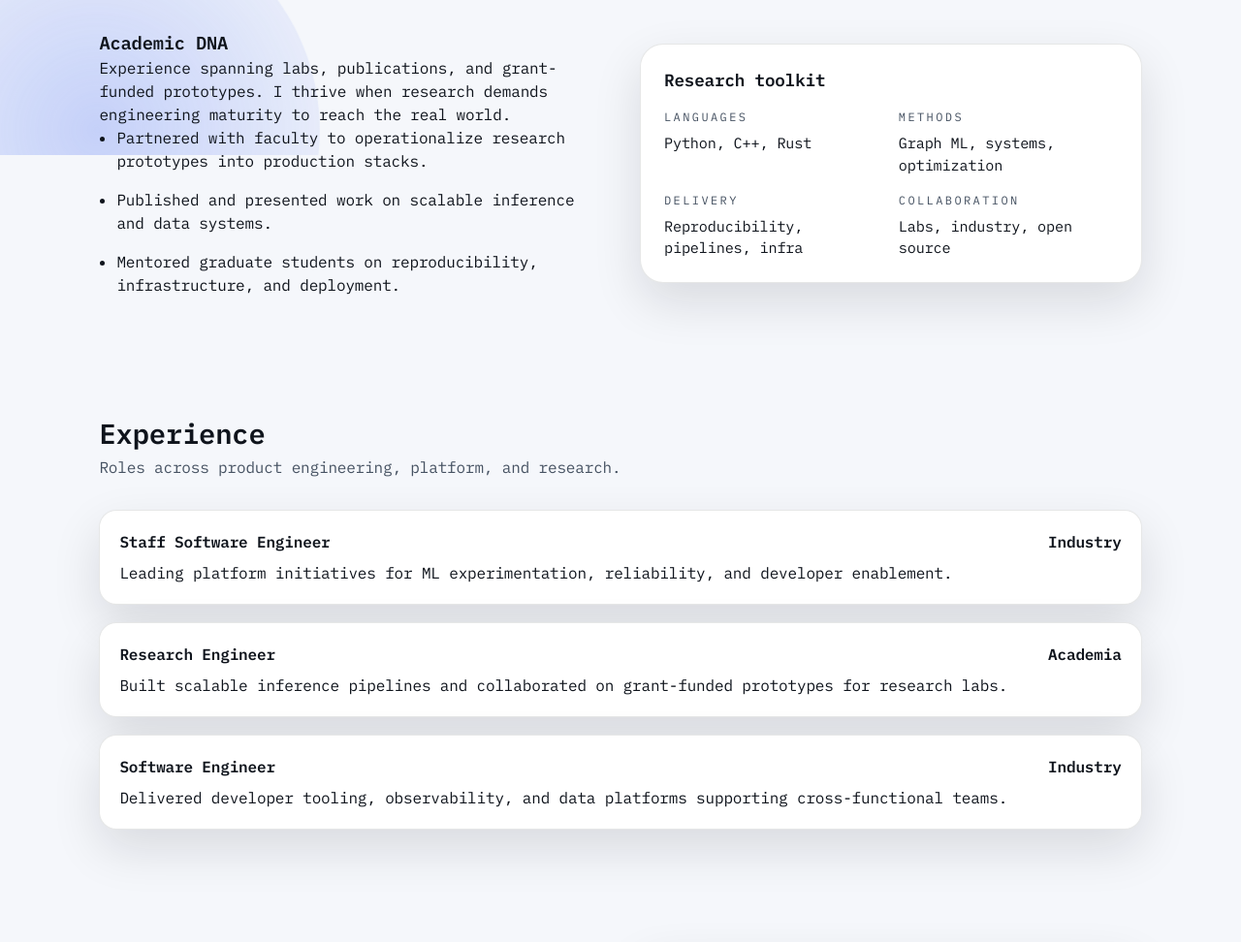
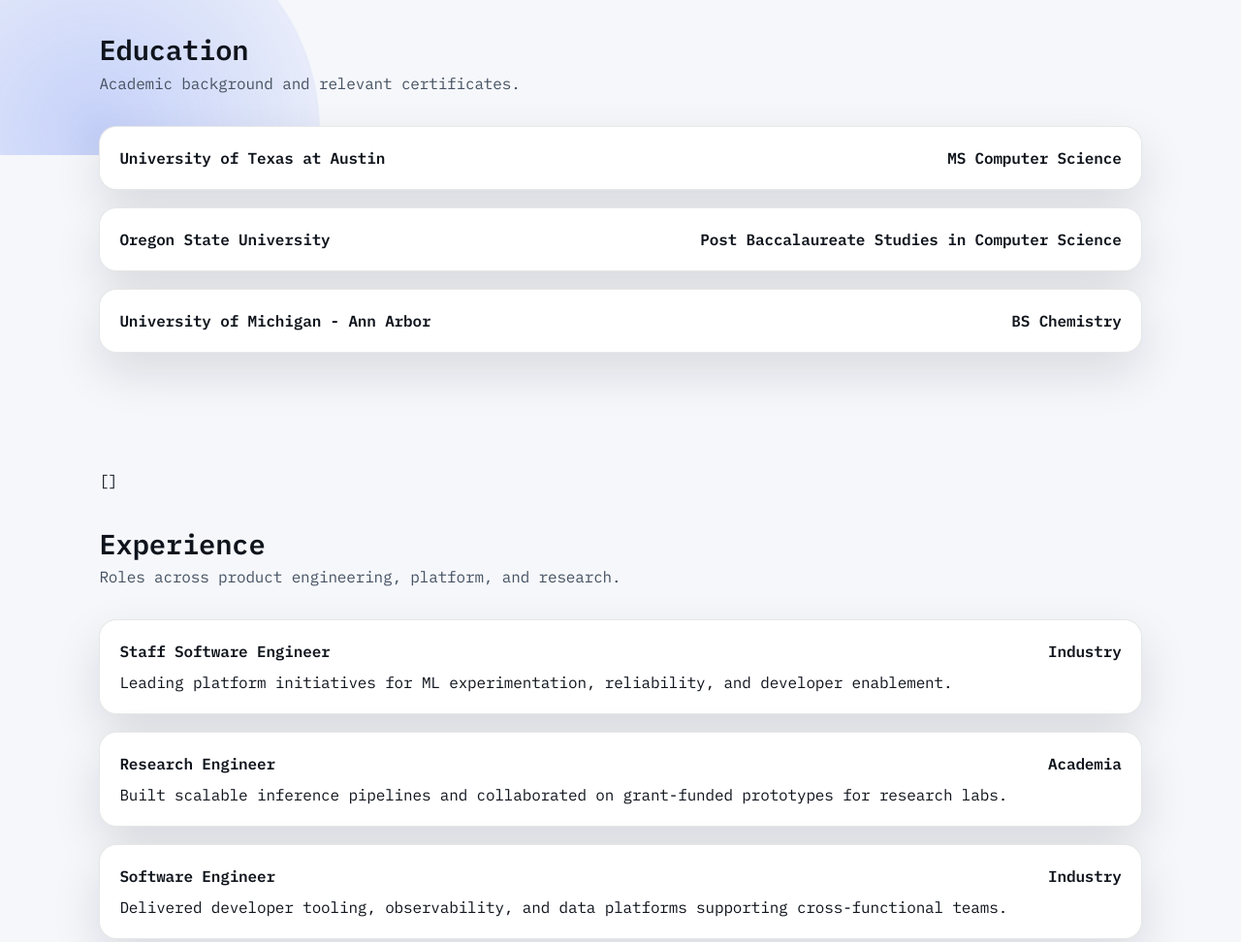
Before and after one commit to jake-ogle/jake-ogle.github.io, a plain HTML site: page index.html in a window 1280 px wide. Shown: the part 640-1612 px from the top of the page at 97% size. Drawn offline with Linux system fonts and the light colour scheme.

Commit message:
added education

```diff
--- a/index.html
+++ b/index.html
@@ -1,15 +1,20 @@
 <!doctype html>
 <html lang="en" data-theme="dark">
+
 <head>
   <meta charset="utf-8" />
   <meta name="viewport" content="width=device-width, initial-scale=1" />
   <title>Jake Ogle | Software Engineer</title>
-    <meta name="description" content="Portfolio for Jake Ogle, software engineer with experience in academia and industry." />
+  <meta name="description"
+    content="Portfolio for Jake Ogle, software engineer with experience in academia and industry." />
   <link rel="preconnect" href="https://fonts.googleapis.com" />
   <link rel="preconnect" href="https://fonts.gstatic.com" crossorigin />
-    <link href="https://fonts.googleapis.com/css2?family=IBM+Plex+Sans:wght@300;400;600&family=IBM+Plex+Mono:wght@300;400;600&display=swap" rel="stylesheet" />
+  <link
+    href="https://fonts.googleapis.com/css2?family=IBM+Plex+Sans:wght@300;400;600&family=IBM+Plex+Mono:wght@300;400;600&display=swap"
+    rel="stylesheet" />
   <link rel="stylesheet" href="styles.css" />
 </head>
+
 <body>
   <div class="ambient" aria-hidden="true">
     <div class="orb orb-a"></div>
@@ -29,6 +34,7 @@
       <nav class="site-nav">
         <a href="#work">Work</a>
         <a href="#research">Research</a>
+        <a href="#education">Education</a>
         <a href="#experience">Experience</a>
         <a href="#contact">Contact</a>
       </nav>
@@ -64,7 +70,8 @@
         </div>
         <div class="card">
           <p class="card-eyebrow">Currently</p>
-            <p class="card-title">Machine Learning Engineer @ Michigan Medicine in the <a href="https://mlins.org/">Machine Learning in Neurosurgery Lab</a></p>
+          <p class="card-title">Machine Learning Engineer @ Michigan Medicine in the <a
+              href="https://mlins.org/">Machine Learning in Neurosurgery Lab</a></p>
           <p class="card-body">
             Building scalable data and experimentation platforms utilizing HPC enviornments with multi.
           </p>
@@ -126,7 +133,7 @@
         </div>
       </section> -->
 
-      <section class="section split" id="research">
+    <!-- <section class="section split" id="research">
       <div>
         <h3>Academic DNA</h3>
         <p>
@@ -160,9 +167,44 @@
           </div>
         </div>
       </div>
+    </section> -->
+
+    <section class="section" id="education">
+      <div class="section-head">
+        <h3>Education</h3>
+        <p>Academic background and relevant certificates.</p>
+      </div>
+      <div class="timeline">
+        <div class="timeline-item">
+          <div class="timeline-title">
+            <h4>University of Texas at Austin</h4>
+            <span>MS Computer Science</span>
+          </div>
+          <!-- <p>
+            Leading platform initiatives for ML experimentation, reliability, and developer enablement.
+          </p> -->
+        </div>
+        <div class="timeline-item">
+          <div class="timeline-title">
+            <h4>Oregon State University</h4>
+            <span>Post Baccalaureate Studies in Computer Science</span>
+          </div>
+          <!-- <p>
+            Built scalable inference pipelines and collaborated on grant-funded prototypes for research labs.
+          </p> -->
+        </div>
+        <div class="timeline-item">
+          <div class="timeline-title">
+            <h4>University of Michigan - Ann Arbor</h4>
+            <span>BS Chemistry</span>
+          </div>
+          <!-- <p>
+            Delivered developer tooling, observability, and data platforms supporting cross-functional teams.
+          </p> -->
+        </div>
+      </div>
     </section>
-
-      <section class="section" id="experience">
+    <section class="section" id="experience">[]
       <div class="section-head">
         <h3>Experience</h3>
         <p>Roles across product engineering, platform, and research.</p>
@@ -198,7 +240,7 @@
       </div>
     </section>
 
-      <section class="section contact" id="contact">
+    <!-- <section class="section contact" id="contact">
         <div>
           <h3>Let's build something resilient.</h3>
           <p>
@@ -214,14 +256,15 @@
             <a class="btn ghost" href="#top">Back to top</a>
           </div>
         </div>
-      </section>
+      </section> -->
   </main>
 
   <footer class="site-footer">
-      <p>Based in the U.S. | Open to remote or hybrid roles</p>
+    <!-- <p>Based in the U.S. | Open to remote or hybrid roles</p> -->
     <p>© 2026 Jake Ogle</p>
   </footer>
 
   <script src="script.js"></script>
 </body>
+
 </html>
```
Lines whose indentation alone changed are shown as unchanged.
